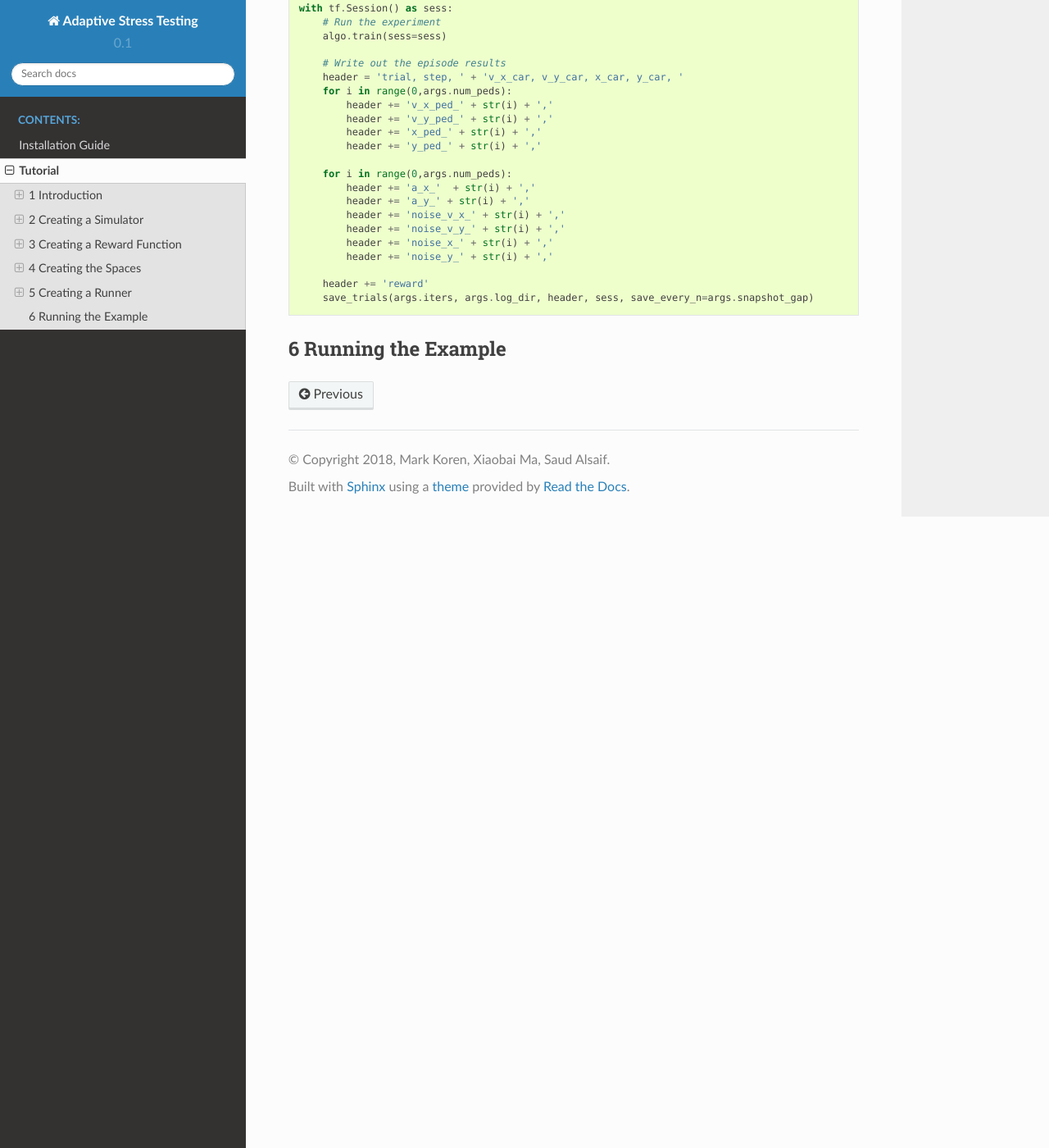
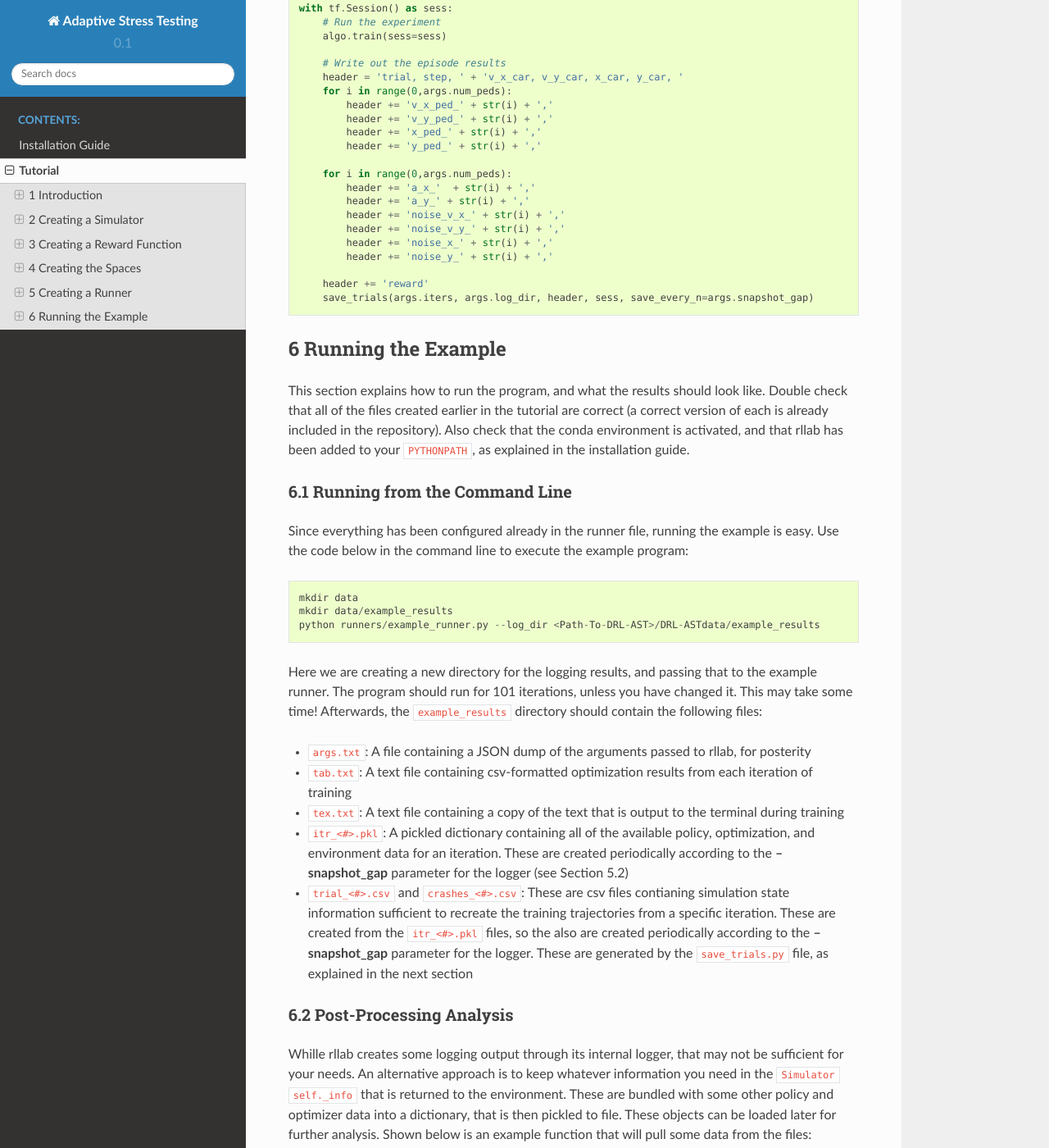
Before and after one commit to mark-koren/DRL-AST, a Sphinx documentation site: the page built from docs/tutorial.rst, in a window 1280 px wide and 1400 px high, scrolled down 18905 px. Shown: the whole window at 82% size. Built offline with Sphinx 7.4.7 and the Read the Docs theme 2.0.0, drawn with Linux system fonts in a browser that asks for light colours; some of the changed text lies outside the part shown.

Commit message:
added tutorial and example saver

```diff
--- a/docs/installation.rst
+++ b/docs/installation.rst
@@ -25,6 +25,6 @@ More information on Anaconda environments can be found in their documentation. F
 
 To validate your installation, please run the following:
 ::
-	python validate_install.py
+	python runners/validate_install.py
 
 You should see the method run for a single iteration, then print out a success message. You are now able to run this package. For more information on how to interface this package with your work, please see the tutorial.
--- a/docs/tutorial.rst
+++ b/docs/tutorial.rst
@@ -926,3 +926,63 @@ Then add the following code to the runner file:
 
 6 Running the Example
 =====================
+
+This section explains how to run the program, and what the results should look like. Double check that all of the files created earlier in the tutorial are correct (a correct version of each is already included in the repository). Also check that the conda environment is activated, and that rllab has been added to your ``PYTHONPATH``, as explained in the installation guide.
+
+6.1 Running from the Command Line
+---------------------------------
+
+Since everything has been configured already in the runner file, running the example is easy. Use the code below in the command line to execute the example program:
+::
+	mkdir data
+	mkdir data/example_results
+	python runners/example_runner.py --log_dir <Path-To-DRL-AST>/DRL-ASTdata/example_results
+
+Here we are creating a new directory for the logging results, and passing that to the example runner. The program should run for 101 iterations, unless you have changed it. This may take some time! Afterwards, the ``example_results`` directory should contain the following files:
+
+* ``args.txt``: A file containing a JSON dump of the arguments passed to rllab, for posterity
+* ``tab.txt``: A text file containing csv-formatted optimization results from each iteration of training
+* ``tex.txt``: A text file containing a copy of the text that is output to the terminal during training
+* ``itr_<#>.pkl``: A pickled dictionary containing all of the available policy, optimization, and environment data for an iteration. These are created periodically according to the **--snapshot_gap** parameter for the logger (see Section 5.2)
+* ``trial_<#>.csv`` and ``crashes_<#>.csv``: These are csv files contianing simulation state information sufficient to recreate the training trajectories from a specific iteration. These are created from the ``itr_<#>.pkl`` files, so the also are created periodically according to the **--snapshot_gap** parameter for the logger. These are generated by the ``save_trials.py`` file, as explained in the next section
+
+6.2 Post-Processing Analysis
+----------------------------
+
+Whille rllab creates some logging output through its internal logger, that may not be sufficient for your needs. An alternative approach is to keep whatever information you need in the ``Simulator`` ``self._info`` that is returned to the environment. These are bundled with some other policy and optimizer data into a dictionary, that is then pickled to file. These objects can be loaded later for further analysis. Shown below is an example function that will pull some data from the files:
+::
+	import joblib
+	import numpy as np
+	import tensorflow as tf
+
+
+	def example_save_trials(iters, path, header, sess, save_every_n = 100):
+	    for i in range(0, iters):
+		if (np.mod(i, save_every_n) != 0):
+		    continue
+		with tf.variable_scope('Loader' + str(i)):
+		    data = joblib.load(path + '/itr_' + str(i) + '.pkl')
+		    # pdb.set_trace()
+		    paths = data['paths']
+
+		    trials = np.array([]).reshape(0, paths[0]['env_infos']['info']['cache'].shape[1])
+		    crashes = np.array([]).reshape(0, paths[0]['env_infos']['info']['cache'].shape[1])
+		    for n, a_path in enumerate(paths):
+		        cache = a_path['env_infos']['info']['cache']
+		        # pdb.set_trace()
+		        cache[:, 0] = n
+		        trials = np.concatenate((trials, cache), axis=0)
+		        if cache[-1,-1] == 0.0:
+		            crashes = np.concatenate((crashes, cache), axis=0)
+
+		    np.savetxt(fname=path + '/trials_' + str(i) + '.csv',
+		               X=trials,
+		               delimiter=',',
+		               header=header)
+
+		    np.savetxt(fname=path + '/crashes_' + str(i) + '.csv',
+		               X=crashes,
+		               delimiter=',',
+		               header=header)
+
+Here we are grabbing simulation state information, like the postion and velocities of the car and pedestrian, as well as the pedestrian accelerations, noise on the sensors, and the reward at each step. Every trial is saved to the ``trial_<#>.csv`` file, while only trajectories that end in a collsion are saved to ``crashes_<#>.csv``. These files are useful for visulazing trajectories or analyzing why a collision is occuring.
```
Also changed, not shown: example_save_trials.py (added, +33 -0 lines), 1 other file.
